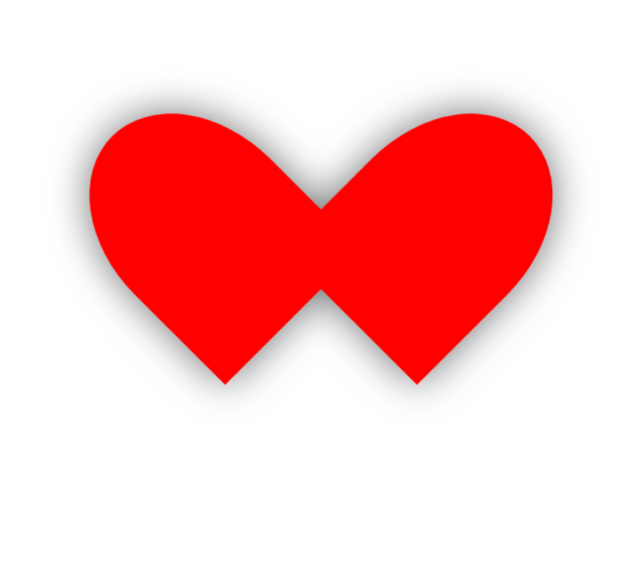
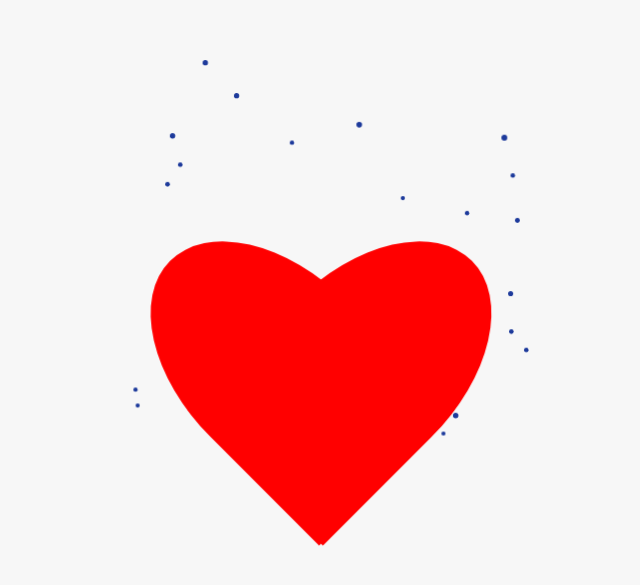
Before and after one commit to felisbertotati/heartbeat, a React (Create React App) app: page / in a window 1280 px wide. Shown: the part 143-728 px from the top of the page, without its empty margins (319-959 px from the left). Built offline with nearby package versions, Linux system fonts and the light colour scheme.

Commit message:
- added sprinkles to the heart

```diff
--- a/src/App.css
+++ b/src/App.css
@@ -15,40 +15,44 @@
 }
 
 body {
+  margin: 0;
+  padding: 0;
   width: 100vw;
   height: 100vh;
-  overflow: hidden;
   display: flex;
   align-items: center;
   justify-content: center;
+  background-color: #f7f7f7; /* optional: background color */
+}
+
+.heart-part {
+  background-color: red;
+  width: 15vw; /* half of the heart's width */
+  height: 24vw; /* enough height to create the bottom part of the heart */
+  border-radius: 50% 50% 0 0;
+  position: absolute;
+}
+
+.left {
+  transform: translateX(-50%) rotate(-45deg);
+  transform-origin: bottom right;
+  left: 60%; /* Align the left part to the middle of the container */
+}
+
+.right {
+  transform: translateX(50%) rotate(45deg);
+  transform-origin: bottom left;
+  right: 60%; /* Align the right part to the middle of the container */
 }
 
 #container {
   width: 30vw;
-  aspect-ratio: 1;
+  height: 30vw; /* maintain the aspect ratio */
   display: flex;
   align-items: center;
   justify-content: center;
+  position: relative; /* Use relative positioning for container */
   animation: Beat 2s ease infinite alternate;
-  filter: drop-shadow(0px 0px 20px #00000090);
-}
-
-.heart-part {
-  background-color: red;
-  width: 15vw;
-  height: 20vw;
-  border-radius: 50% 50% 0 0;
-  position: absolute; /* Position absolute to overlap correctly */
-}
-
-.left {
-  transform: rotate(-45deg);
-  transform-origin: bottom left;
-}
-
-.right {
-  transform: rotate(45deg);
-  transform-origin: bottom right;
 }
 
 @keyframes Beat {
@@ -60,3 +64,32 @@ body {
     transform: scale(0.9);
   }
 }
+
+.sprinkle {
+  position: absolute;
+  width: 5px; /* sprinkle size */
+  height: 5px; /* sprinkle size */
+  background: #1d3a9b; /* sprinkle color */
+  border-radius: 50%;
+  /* Randomize animation delay and duration for each sprinkle */
+  animation: flyAround 5s linear infinite;
+}
+
+/* Example of a keyframe for flying sprinkles, customize as necessary */
+@keyframes flyAround {
+  0% {
+    transform: translate(0, 0) scale(1);
+  }
+  25% {
+    transform: translate(30px, -50px) scale(1.2);
+  }
+  50% {
+    transform: translate(50px, 10px) scale(1);
+  }
+  75% {
+    transform: translate(-20px, 30px) scale(0.8);
+  }
+  100% {
+    transform: translate(0, 0) scale(1);
+  }
+}
--- a/src/pages/heartbeat.js
+++ b/src/pages/heartbeat.js
@@ -2,8 +2,24 @@ import React from "react";
 import "../pages/heartbeat";
 
 const Heartbeat = () => {
+  // Generating a range (e.g., 0 to 19) for 20 sprinkles
+  const sprinkleElements = [...Array(30).keys()].map((i) => (
+    <div
+      key={i}
+      className={`sprinkle`}
+      style={{
+        // Randomize the position of the sprinkle
+        top: `${Math.random() * 100}%`,
+        left: `${Math.random() * 100}%`,
+        // Apply random animation delays and durations to each sprinkle
+        animationDelay: `${Math.random() * 2}s`,
+        animationDuration: `${2 + Math.random() * 3}s`,
+      }}
+    />
+  ));
   return (
     <div id="container">
+      {sprinkleElements}
       <div className="heart-part left"></div>
       <div className="heart-part right"></div>
     </div>
```
